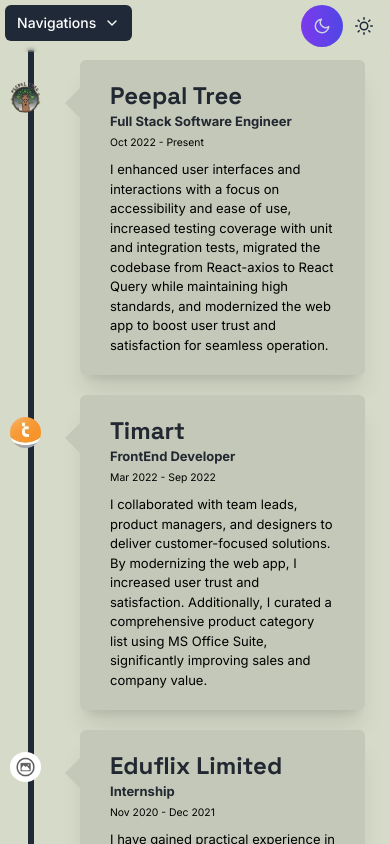
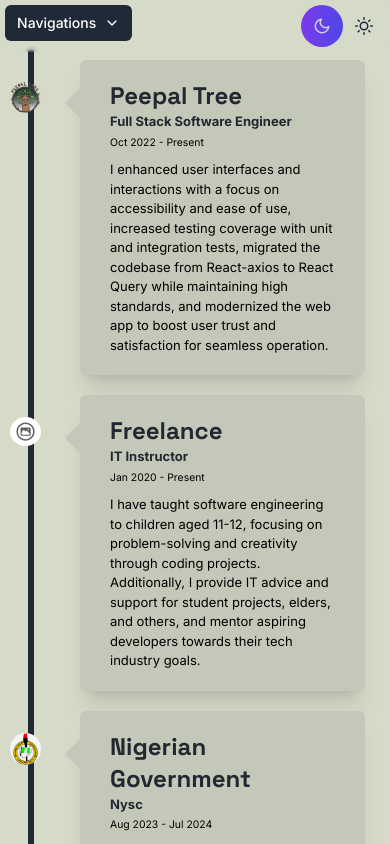
Before and after one commit to salihuabubakar/Me, a Next.js app: page /career in a window 390 px wide. Shown: the top 844 px of the page. Built offline with nearby package versions, Linux system fonts and the light colour scheme.

Commit message:
crate blog

```diff
--- a/src/app/Components/Header.tsx
+++ b/src/app/Components/Header.tsx
@@ -3,7 +3,8 @@
   FiEdit,
   FiChevronDown,
   FiDownload,
-  FiHome
+  FiHome,
+  FiBookOpen
 } from "react-icons/fi";
 import { motion } from "framer-motion";
 import { useState } from "react";
@@ -102,6 +103,7 @@
           className="flex flex-col  p-2 rounded-lg bg-[#c4c8b8] dark:bg-[#1d1d1d] shadow-xl absolute top-[120%] left-[70%] w-48 overflow-hidden z-50"
         >
           {optionalLink && <Option setOpen={setOpen} Icon={FiHome} text="Home" link={`${optionalLink}`} />}
+          <Option setOpen={setOpen} Icon={FiBookOpen} text="Blog" link="/blog" />
           <Option setOpen={setOpen} Icon={FiEdit} text="Career" link="/career" />
           <Option setOpen={setOpen} Icon={GoProjectSymlink} text="Works" link="/projects" />
           <Option setOpen={setOpen} Icon={FiDownload} text="Download Resume" link="/001SALIHU-KUTIRIKO-ABUBAKAR.pdf" />
--- /dev/null
+++ b/src/app/blog/[slug]/page.tsx
@@ -0,0 +1,156 @@
+"use client"
+import React from "react";
+import { useParams  } from "next/navigation";
+import Image from "next/image";
+import Header from "../../Components/Header";
+import { Space_Grotesk } from "next/font/google";
+
+interface CareerPops {
+  id: number,
+  careerTitle: string,
+  slug: string,
+  role: string,
+  careerImg: string,
+  careerImgAlt: string,
+  careerDesc: string
+  careerStartDate: string,
+  careerEndDate: string,
+  cardPosition: string
+}
+
+const space_grotesk = Space_Grotesk({
+  weight: '700',
+  subsets: ['latin'],
+})
+
+const careerList: CareerPops[] = [
+  {
+    id: 0,
+    careerTitle: "Peepal Tree",
+    slug: "full-stack-software-engineer",
+    role: "Full Stack Software Engineer",
+    careerImg: "/peepal-tree-logo.webp",
+    careerImgAlt: "Peepal Tree Logo",
+    careerDesc:
+      `
+        I enhanced user interfaces and interactions with a focus on accessibility and ease of use, increased testing
+        coverage with unit and integration tests, migrated the codebase from React-axios to React Query while
+        maintaining high standards, and modernized the web app to boost user trust and satisfaction for seamless operation.
+      `,
+    careerStartDate: "Oct 2022",
+    careerEndDate: "Present",
+    cardPosition: "left"
+  },
+  {
+    id: 1,
+    careerTitle: "Freelance",
+    slug: "it-instructor",
+    role: "IT Instructor",
+    careerImg: "/default-logo.webp",
+    careerImgAlt: "Peepal Tree Logo",
+    careerDesc:
+      `
+        I have taught software engineering to children aged 11-12, focusing on problem-solving and creativity through coding projects.
+        Additionally, I provide IT advice and support for student projects, elders, and others, and mentor aspiring developers
+        towards their tech industry goals.
+      `,
+    careerStartDate: "Jan 2020",
+    careerEndDate: "Present",
+    cardPosition: "right"
+  },
+  {
+    id: 2,
+    careerTitle: "Nigerian Government",
+    slug: "nysc",
+    role: "Nysc",
+    careerImg: "/nysc-logo.webp",
+    careerImgAlt: "Nysc Logo",
+    careerDesc:
+      `
+        I collaborated with team leads, product managers, and designers to deliver customer-focused solutions.
+        By modernizing the web app, I increased user trust and satisfaction. Additionally, I curated a comprehensive product
+        category list using MS Office Suite, significantly improving sales and company value.
+      `,
+    careerStartDate: "Aug 2023",
+    careerEndDate: "Jul 2024",
+    cardPosition: "left"
+  },
+  {
+    id: 3,
+    careerTitle: "Timart",
+    slug: "frontEnd-developer",
+    role: "FrontEnd Developer",
+    careerImg: "/timart-logo.webp",
+    careerImgAlt: "Timart Logo",
+    careerDesc:
+      `
+        I collaborated with team leads, product managers, and designers to deliver customer-focused solutions.
+        By modernizing the web app, I increased user trust and satisfaction. Additionally, I curated a comprehensive product
+        category list using MS Office Suite, significantly improving sales and company value.
+      `,
+    careerStartDate: "Mar 2022",
+    careerEndDate: "Sep 2022",
+    cardPosition: "right"
+  },
+  {
+    id: 4,
+    careerTitle: "Eduflix Limited",
+    slug: "internship",
+    role: "Internship",
+    careerImg: "/default-logo.webp",
+    careerImgAlt: "default image",
+    careerDesc:
+      `
+        I have gained practical experience in software development methodologies and project management,
+        enhancing my problem-solving skills through close collaboration with a senior software engineer.
+        I also developed a CRUD operating solution for my organization, streamlining operations for future
+        interns and solidifying my technical expertise.
+      `,
+    careerStartDate: "Nov 2020",
+    careerEndDate: "Dec 2021",
+    cardPosition: "left"
+  },
+];
+
+const Page = () => {
+  const { slug: url } = useParams();
+  return (
+    <>
+      <Header optionalLink="/" />
+      <main className="flex min-h-screen flex-col items-center justify-between lg:p-24 sm:p-0">
+        <div className="timeline-container">
+          {careerList?.map((careers: CareerPops, index: number) => {
+            const { id, careerTitle, slug, role, careerImg, careerImgAlt, careerDesc, careerStartDate, careerEndDate, cardPosition } = careers;
+            if(url === slug) {
+              return (
+                <React.Fragment key={index}>
+                  <div key={id} className={`inner-timeline-container timeline-${cardPosition}-container`}>
+                    <Image
+                      className="timeline-image"
+                      src={careerImg}
+                      alt={careerImgAlt}
+                      width={50}
+                      height={50}
+                      priority
+                    />
+                    <div className="timeline-text bg-[#c4c8b8] dark:bg-[#1d1d1d] dark:text-[#C5C5C5] text-[#000000] shadow-xl">
+                      <h2 className={`${space_grotesk.className} text-2xl text-[#222831] dark:text-[#C5C5C5]`}>{careerTitle}</h2>
+                      <b className="dark:text-[#C5C5C5] text-[#222831]">{role}</b> <br />
+                      <small>{`${careerStartDate} - ${careerEndDate}`}</small>
+                      <p>
+                        {careerDesc}
+                      </p>
+                      <span className={`timeline-${cardPosition}-container-arrow`}></span>
+                    </div>
+                  </div>
+                </React.Fragment>
+              )
+            }
+          })}
+        </div>
+      </main>
+    </>
+  );
+}
+
+export default Page;
--- /dev/null
+++ b/src/app/blog/page.tsx
@@ -0,0 +1,74 @@
+"use client"
+import React from "react";
+import Image from "next/image";
+import Header from "../Components/Header";
+import { Space_Grotesk } from "next/font/google";
+import Link from 'next/link';
+
+interface CareerPops {
+  id: number,
+  careerTitle: string,
+  slug: string,
+  cardPosition: string
+}
+
+const space_grotesk = Space_Grotesk({
+  weight: '700',
+  subsets: ['latin'],
+})
+
+export default function Career() {
+
+  const careerList: CareerPops[] = [
+    {
+      id: 0,
+      careerTitle: "Peepal Tree",
+      slug: "full-stack-software-engineer",
+      cardPosition: "left"
+    },
+    {
+      id: 1,
+      careerTitle: "Freelance",
+      slug: "it-instructor",
+      cardPosition: "right"
+    },
+    {
+      id: 2,
+      careerTitle: "Nigerian Government",
+      slug: "nysc",
+      cardPosition: "left"
+    },
+    {
+      id: 3,
+      careerTitle: "Timart",
+      slug: "frontEnd-developer",
+      cardPosition: "right"
+    },
+    {
+      id: 4,
+      careerTitle: "Eduflix Limited",
+      slug: "internship",
+      cardPosition: "left"
+    },
+  ];
+
+  return (
+    <>
+      <Header optionalLink="/" />
+      <main className="flex min-h-screen flex-col items-center justify-between lg:p-24 sm:p-0">
+        <div className="timeline-container">
+          {careerList?.map((careers: CareerPops, index: number) => {
+            const { id, careerTitle, slug, cardPosition } = careers;
+            return (
+              <React.Fragment key={index}>
+                <div key={id} className={`inner-timeline-container timeline-${cardPosition}-container`}>
+                <Link href={`/blog/${slug}`}>{careerTitle}</Link>
+                </div>
+              </React.Fragment>
+            )
+          })}
+        </div>
+      </main>
+    </>
+  );
+}
--- a/src/app/career/page.tsx
+++ b/src/app/career/page.tsx
@@ -42,6 +42,39 @@
     },
     {
       id: 1,
+      careerTitle: "Freelance",
+      role: "IT Instructor",
+      careerImg: "/default-logo.webp",
+      careerImgAlt: "Peepal Tree Logo",
+      careerDesc:
+        `
+          I have taught software engineering to children aged 11-12, focusing on problem-solving and creativity through coding projects.
+          Additionally, I provide IT advice and support for student projects, elders, and others, and mentor aspiring developers
+          towards their tech industry goals.
+        `,
+      careerStartDate: "Jan 2020",
+      careerEndDate: "Present",
+      cardPosition: "right"
+    },
+    {
+      id: 2,
+      careerTitle: "Nigerian Government",
+      role: "Nysc",
+      careerImg: "/nysc-logo.webp",
+      careerImgAlt: "Nysc Logo",
+      careerDesc:
+        `
+          Having taught computer science to junior secondary school students, focusing on AI and using tools like ChatGPT and Google Gemini AI.
+          I successfully achieved AI literacy, overcoming challenges and fostering enthusiasm for technology. I also advocated for digital transformation,
+          convincing school management of the importance of an online presence. This experience highlights my strong foundation in AI, commitment to education,
+          and passion for technological advancement as a software engineer.
+        `,
+      careerStartDate: "Aug 2023",
+      careerEndDate: "Jul 2024",
+      cardPosition: "left"
+    },
+    {
+      id: 3,
       careerTitle: "Timart",
       role: "FrontEnd Developer",
       careerImg: "/timart-logo.webp",
@@ -57,7 +90,7 @@
       cardPosition: "right"
     },
     {
-      id: 2,
+      id: 4,
       careerTitle: "Eduflix Limited",
       role: "Internship",
       careerImg: "/default-logo.webp",
@@ -72,22 +105,6 @@
       careerStartDate: "Nov 2020",
       careerEndDate: "Dec 2021",
       cardPosition: "left"
-    },
-    {
-      id: 3,
-      careerTitle: "Freelance",
-      role: "IT Instructor",
-      careerImg: "/default-logo.webp",
-      careerImgAlt: "Peepal Tree Logo",
-      careerDesc:
-        `
-          I have taught software engineering to children aged 11-12, focusing on problem-solving and creativity through coding projects.
-          Additionally, I provide IT advice and support for student projects, elders, and others, and mentor aspiring developers
-          towards their tech industry goals.
-        `,
-      careerStartDate: "Jan 2020",
-      careerEndDate: "Present",
-      cardPosition: "right"
     },
   ];
 
```
